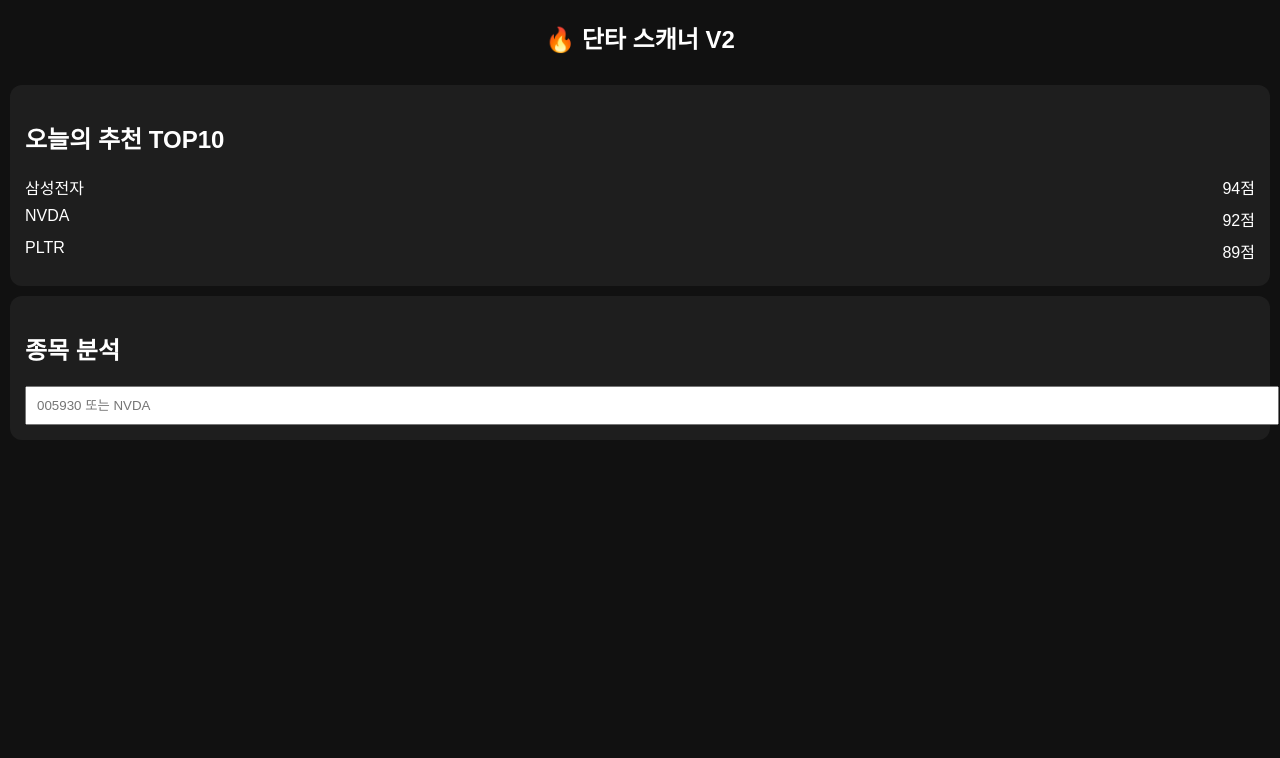
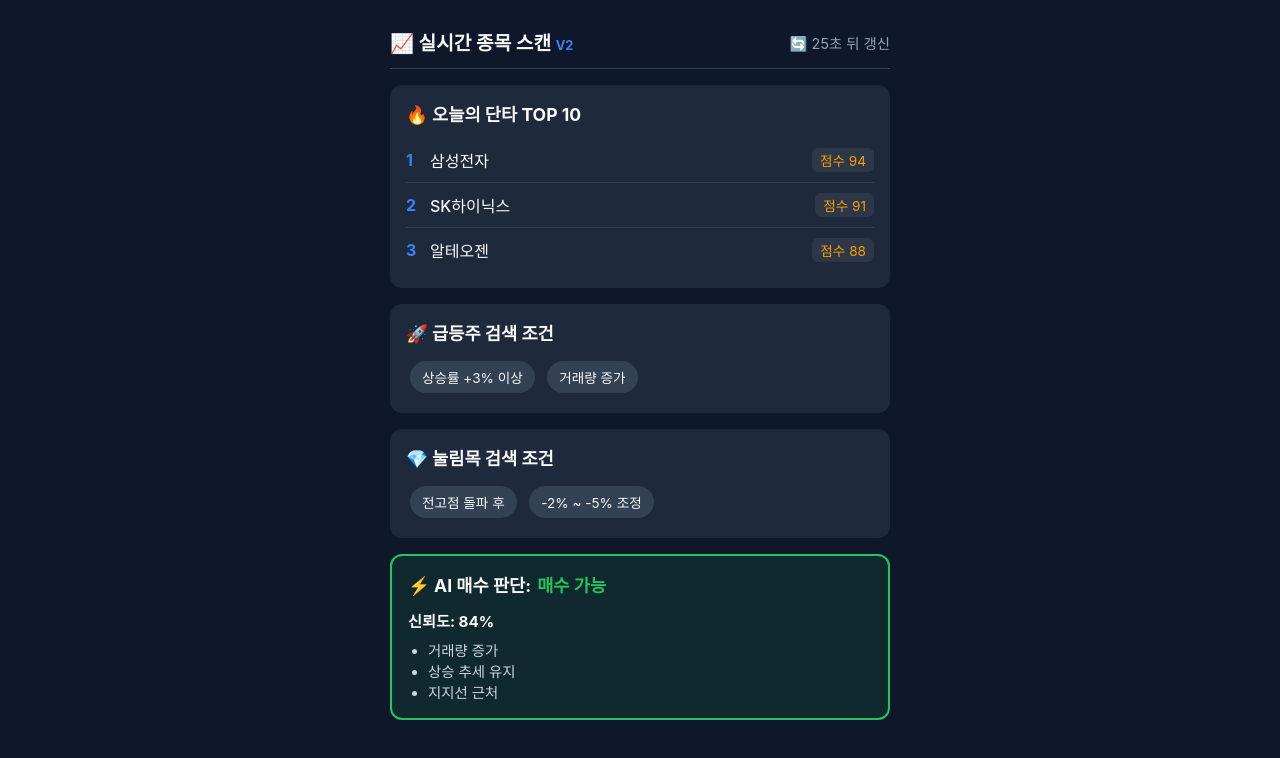
Before and after one commit to hadess1213/stock-scanner-v2, a plain HTML site: page index.html in a window 1280 px wide. Drawn offline with Linux system fonts and the light colour scheme.

Commit message:
Update index.html

```diff
--- a/index.html
+++ b/index.html
@@ -3,70 +3,135 @@
 <head>
     <meta charset="UTF-8">
     <meta name="viewport" content="width=device-width, initial-scale=1.0">
-  <title>단타 스캐너 V2</title>
+    <title>실시간 단타 스캔 V2</title>
+    <style>
+        :root {
+            --bg-color: #0f172a;
+            --card-bg: #1e293b;
+            --text-color: #f8fafc;
+            --primary: #3b82f6;
+            --accent: #ef4444;
+            --success: #22c55e;
+        }
+        body {
+            font-family: -apple-system, BlinkMacSystemFont, "Segoe UI", Roboto, sans-serif;
+            background-color: var(--bg-color);
+            color: var(--text-color);
+            margin: 0;
+            padding: 16px;
+        }
+        .container {
+            max-width: 500px;
+            margin: 0 auto;
+        }
+        header {
+            display: flex;
+            justify-content: space-between;
+            align-items: center;
+            padding: 12px 0;
+            border-bottom: 1px solid #334155;
+        }
+        .logo { font-weight: bold; font-size: 1.2rem; }
+        .timer { font-size: 0.9rem; color: #94a3b8; }
 
-  <link rel="manifest" href="manifest.json">
+        .section {
+            background: var(--card-bg);
+            border-radius: 12px;
+            padding: 16px;
+            margin-top: 16px;
+        }
+        h2 { font-size: 1.1rem; margin-top: 0; margin-bottom: 12px; display: flex; align-items: center; gap: 6px; }
 
-  <style>
-    body{
-      margin:0;
-      background:#111;
-      color:white;
-      font-family:sans-serif;
+        /* TOP 10 스타일 */
+        .rank-item {
+            display: flex;
+            justify-content: space-between;
+            align-items: center;
+            padding: 10px 0;
+            border-bottom: 1px solid #334155;
+        }
+        .rank-item:last-child { border: none; }
+        .rank-number { font-weight: bold; color: var(--primary); width: 24px; }
+        .stock-name { flex-grow: 1; font-weight: 500; }
+        .score { background: #2d3748; padding: 2px 8px; border-radius: 6px; font-size: 0.85rem; color: #f59e0b; }
+
+        /* 조건 스타일 */
+        .cond-badge {
+            background: #334155; padding: 6px 12px; border-radius: 20px; font-size: 0.85rem; display: inline-block; margin: 4px;
         }
 
-    header{
-      padding:20px;
-      text-align:center;
-      font-size:24px;
-      font-weight:bold;
+        /* AI 판단 스타일 */
+        .ai-box {
+            border: 2px solid var(--success);
+            background: rgba(34, 197, 94, 0.1);
         }
-
-    .card{
-      margin:10px;
-      padding:15px;
-      border-radius:12px;
-      background:#1e1e1e;
-    }
-
-    .stock{
-      display:flex;
-      justify-content:space-between;
-      margin:8px 0;
-    }
+        .reason-list { margin: 8px 0 0 0; padding-left: 20px; font-size: 0.9rem; color: #cbd5e1; }
     </style>
 </head>
 <body>
 
+<div class="container">
     <header>
-🔥 단타 스캐너 V2
+        <div class="logo">📈 실시간 종목 스캔 <span style="font-size:0.8rem; color:var(--primary)">V2</span></div>
+        <div class="timer">🔄 <span id="countdown">30</span>초 뒤 갱신</div>
     </header>
 
-<div class="card">
-  <h2>오늘의 추천 TOP10</h2>
-
-  <div class="stock">
-    <span>삼성전자</span>
-    <span>94점</span>
+    <div class="section">
+        <h2>🔥 오늘의 단타 TOP 10</h2>
+        <div class="rank-item">
+            <span class="rank-number">1</span>
+            <span class="stock-name">삼성전자</span>
+            <span class="score">점수 94</span>
         </div>
-
-  <div class="stock">
-    <span>NVDA</span>
-    <span>92점</span>
+        <div class="rank-item">
+            <span class="rank-number">2</span>
+            <span class="stock-name">SK하이닉스</span>
+            <span class="score">점수 91</span>
         </div>
-
-  <div class="stock">
-    <span>PLTR</span>
-    <span>89점</span>
+        <div class="rank-item">
+            <span class="rank-number">3</span>
+            <span class="stock-name">알테오젠</span>
+            <span class="score">점수 88</span>
         </div>
     </div>
 
-<div class="card">
-  <h2>종목 분석</h2>
-  <input
-    style="width:100%;padding:10px"
-    placeholder="005930 또는 NVDA">
+    <div class="section">
+        <h2>🚀 급등주 검색 조건</h2>
+        <div class="cond-badge">상승률 +3% 이상</div>
+        <div class="cond-badge">거래량 증가</div>
     </div>
+
+    <div class="section">
+        <h2>💎 눌림목 검색 조건</h2>
+        <div class="cond-badge">전고점 돌파 후</div>
+        <div class="cond-badge">-2% ~ -5% 조정</div>
+    </div>
+
+    <div class="section ai-box">
+        <h2>⚡ AI 매수 판단: <span style="color:var(--success)">매수 가능</span></h2>
+        <div style="font-size: 0.95rem; font-weight: bold;">신뢰도: 84%</div>
+        <ul class="reason-list">
+            <li>거래량 증가</li>
+            <li>상승 추세 유지</li>
+            <li>지지선 근처</li>
+        </ul>
+    </div>
+</div>
+
+<script>
+    // 30초 타이머 작동 시뮬레이션
+    let timeLeft = 30;
+    const timerEl = document.getElementById('countdown');
+
+    setInterval(() => {
+        timeLeft--;
+        if (timeLeft < 0) {
+            timeLeft = 30;
+            // 여기에 나중에 진짜 데이터 가져오는 함수를 넣을 겁니다.
+        }
+        timerEl.textContent = timeLeft;
+    }, 1000);
+</script>
 
 </body>
 </html>
```
Lines whose indentation alone changed are shown as unchanged.
